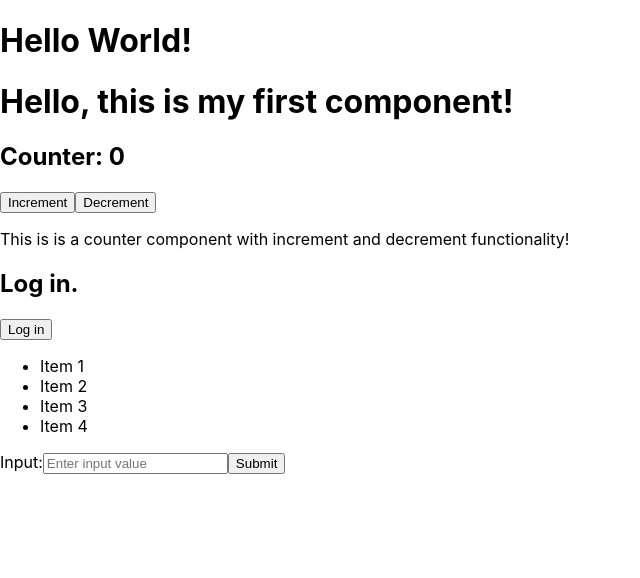
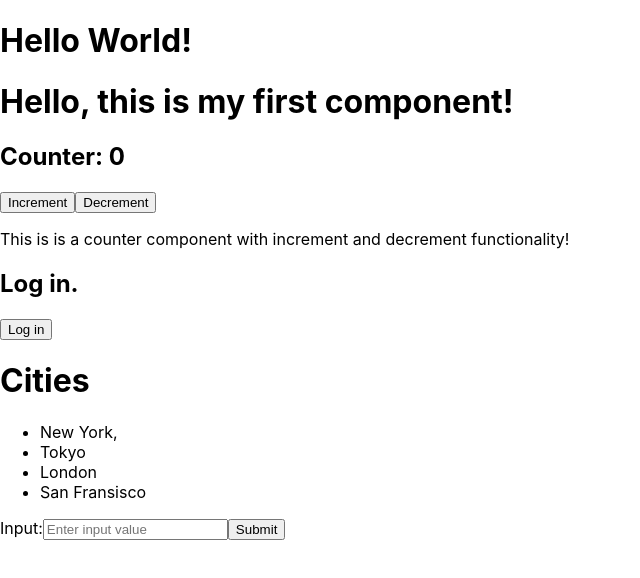
Before and after one commit to Eli-Keli/React-app, a React (Create React App) app in the folder my-new-react-app/: page / in a window 1280 px wide. Shown: the top 578 px of the page, without its empty margins (0-640 px from the left). Built offline with nearby package versions, Linux system fonts and the light colour scheme.

Commit message:
Made some changes to the list component

```diff
--- a/my-new-react-app/src/App.js
+++ b/my-new-react-app/src/App.js
@@ -7,7 +7,8 @@ import ListComponent from './ListComponent';
 import FormComponent from './FormComponent';
 
 function App() {
-  const items = ['Item 1', 'Item 2', 'Item 3', 'Item 4'];
+  const items = ["New York,", "Tokyo", "London", "San Fransisco"];
+
 
   return (
     <div className='App'>
@@ -15,7 +16,7 @@ function App() {
       <MyComponent />
       <CounterComponent message="This is is a counter component with increment and decrement functionality!"/>
       <Login />
-      <ListComponent items={items}/>
+      <ListComponent items={items} heading="Cities"/>
       <FormComponent />
     </div>
   )
--- a/my-new-react-app/src/ListComponent.js
+++ b/my-new-react-app/src/ListComponent.js
@@ -4,11 +4,16 @@ function ListComponent(props) {
     const items = props.items;
 
     return (
+      <>
+        <h1>{props.heading}</h1>
+        {items.length === 0 && <p>No Items Found</p>}
         <ul>
           {items.map((item, index) => (
             <li key={index}>{item}</li>
           ))}
         </ul>
+      </>
+
       );
 }
 
```
